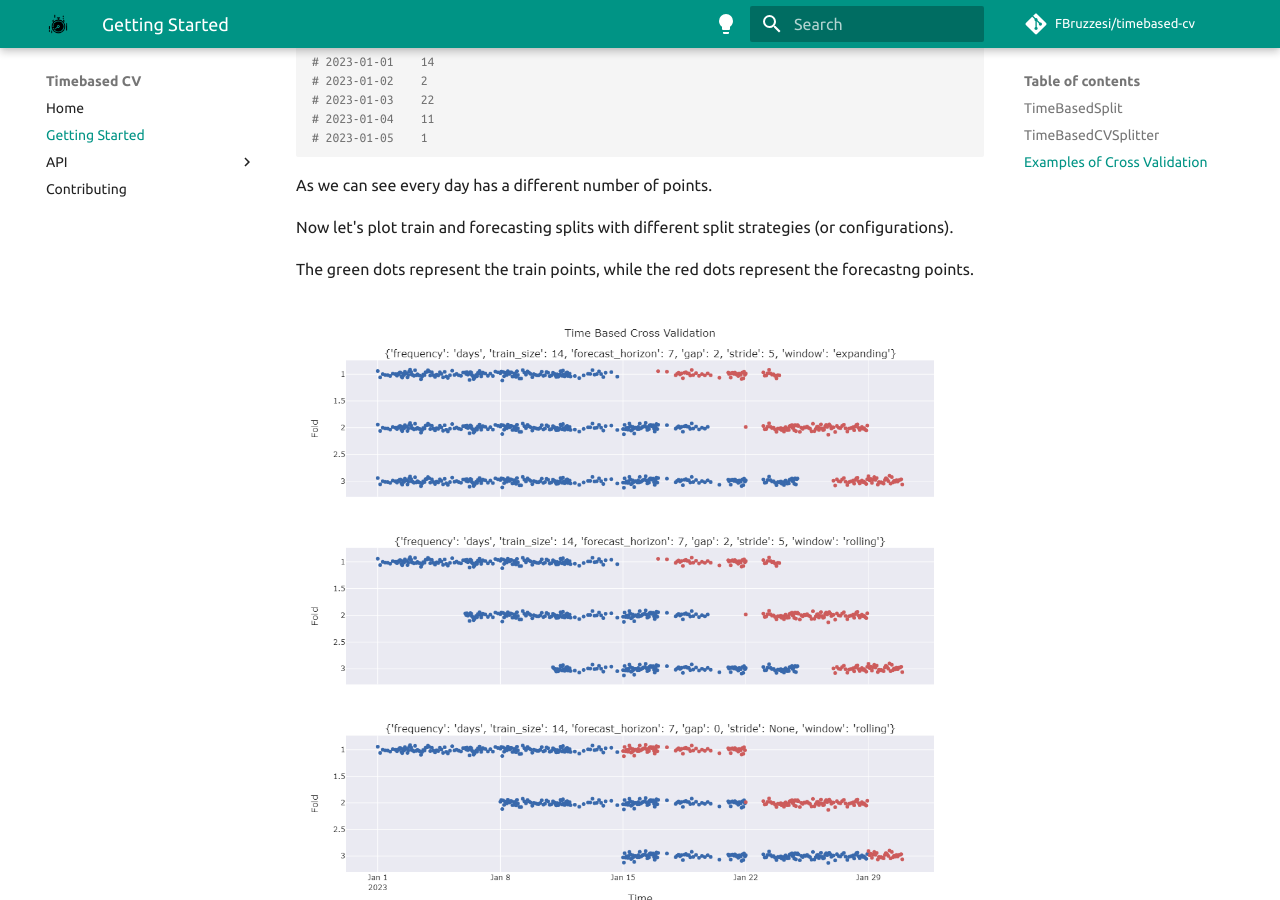
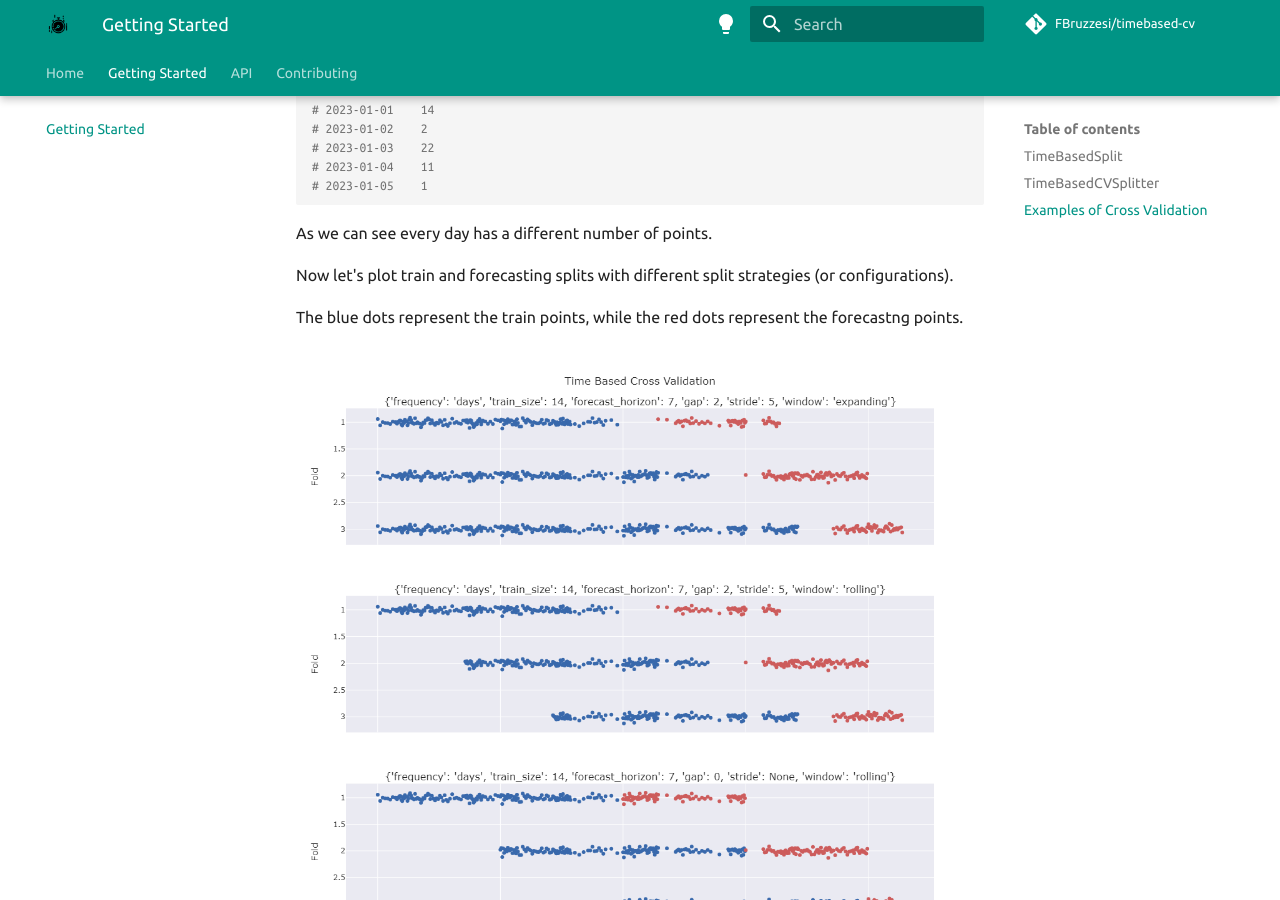
Before and after one commit to FBruzzesi/timebasedcv, an MkDocs documentation site: the page built from docs/getting-started.md, in a window 1280 px wide and 900 px high, scrolled down 3168 px. Built offline with MkDocs 1.6.1 and Material for MkDocs 9.7.7, drawn with Linux system fonts in a browser that asks for light colours; comment, search, counter and statistics services are not loaded.

Commit message:
docs cleanup

```diff
--- a/docs/getting-started.md
+++ b/docs/getting-started.md
@@ -146,7 +146,7 @@ As we can see every day has a different number of points.
 
 Now let's plot train and forecasting splits with different split strategies (or configurations).
 
-The green dots represent the train points, while the red dots represent the forecastng points.
+The blue dots represent the train points, while the red dots represent the forecastng points.
 
 ![cross-validation](img/cross-validation.png)
 
--- a/mkdocs.yml
+++ b/mkdocs.yml
@@ -34,22 +34,28 @@ theme:
       icon: material/lightbulb-outline
       name: Switch to dark mode
   features:
+    - navigation.tabs
+    - navigation.tabs.sticky
+    - navigation.expand
+    - navigation.path
+    - navigation.indexes
+    - navigation.footer
+    - navigation.top
+    - navigation.tracking
+
     - content.action.edit
     - content.action.view
     - content.code.annotate
     - content.code.copy
     - content.tooltips
+    - content.tabs.link
+
     - search.suggest
     - search.highlight
-    - content.tabs.link
-    - navigation.footer
-    - navigation.indexes
-    - navigation.top
-    - navigation.tracking
-    - search.highlight
     - search.share
-    - search.suggest
+
     - toc.follow
+
   logo: img/timebasedcv-logo.png
   favicon: img/timebasedcv-logo.png
 
```
Also changed, not shown: README.md (+15 -7 lines), docs/index.md (+2 -1 lines).
